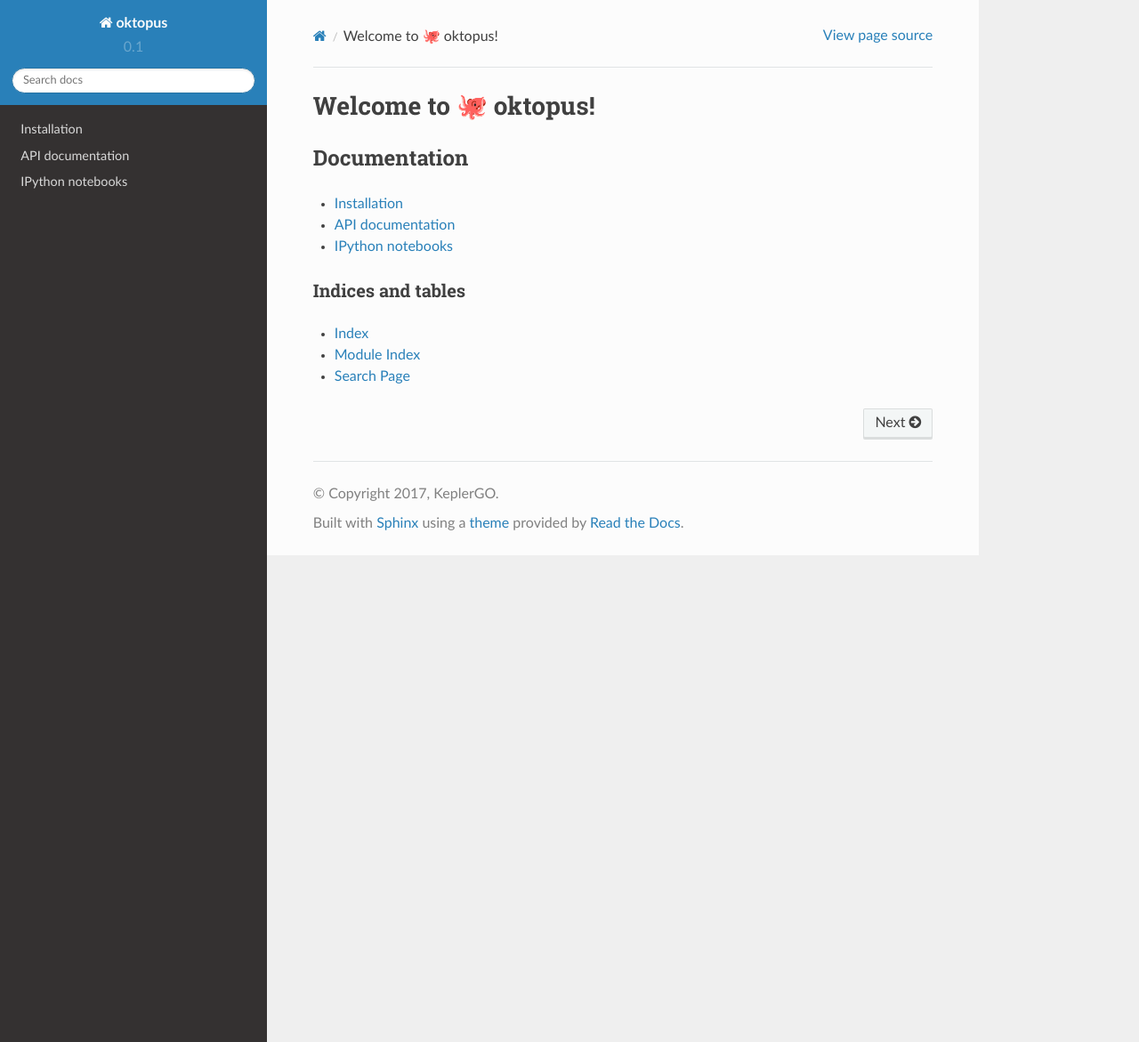
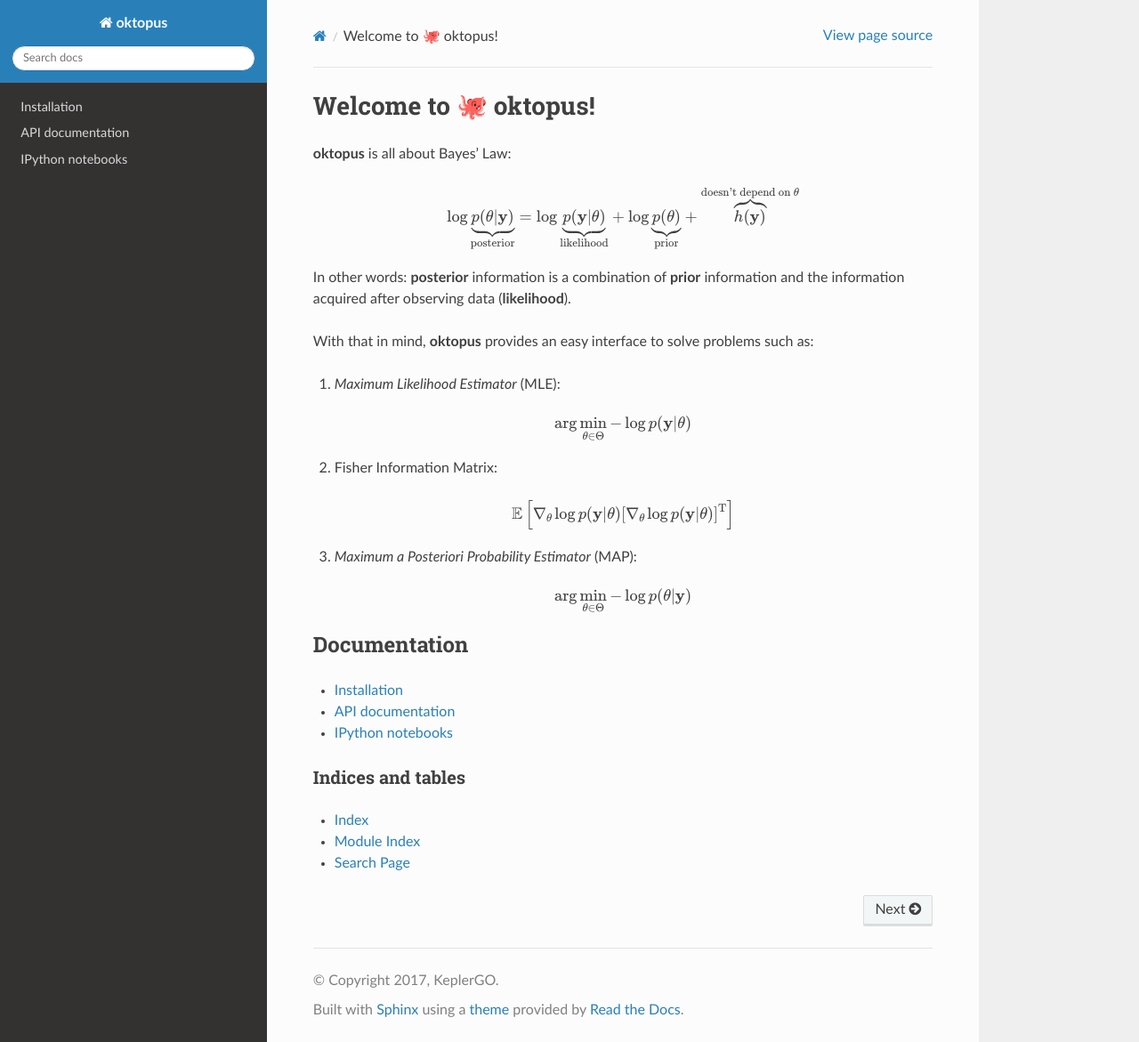
Before and after one commit to KeplerGO/oktopus, a Sphinx documentation site: the page built from docs/source/index.rst, in a window 1280 px wide and 1171 px high. Shown: the whole window at 89% size. Built offline with Sphinx 7.4.7 and the Read the Docs theme 2.0.0, drawn with Linux system fonts in a browser that asks for light colours; pages that are not in the unit, such as notebooks, are missing from menus.

Commit message:
add introductory documentation

```diff
--- a/docs/source/conf.py
+++ b/docs/source/conf.py
@@ -66,9 +66,9 @@
 # built documents.
 #
 # The short X.Y version.
-version = '0.1'
+#version = '0.1'
 # The full version, including alpha/beta/rc tags.
-release = '0.1'
+#release = '0.1'
 
 # The language for content autogenerated by Sphinx. Refer to documentation
 # for a list of supported languages.
--- a/docs/source/index.rst
+++ b/docs/source/index.rst
@@ -6,6 +6,34 @@
 ======================
 Welcome to 🐙 oktopus!
 ======================
+
+**oktopus** is all about Bayes' Law:
+
+.. math::
+
+     \log \underbrace{p(\theta | \mathbf{y})}_\text{posterior} = \log \underbrace{p(\mathbf{y} | \theta)}_\text{likelihood} + \log \underbrace{p(\theta)}_\text{prior} + \overbrace{h(\mathbf{y})}^\text{doesn't depend on $\theta$}
+
+In other words: **posterior** information is a combination of **prior** information and the information acquired after observing data (**likelihood**).
+
+With that in mind, **oktopus** provides an easy interface to solve problems such as:
+
+1. *Maximum Likelihood Estimator* (MLE):
+
+.. math::
+
+    \arg \min_{\theta \in \Theta} - \log p(\mathbf{y} | \theta)
+
+2. Fisher Information Matrix:
+
+.. math::
+
+    \mathbb{E}\left[\nabla_\theta\log p(\mathbf{y} | \theta)\left[\nabla_\theta\log p(\mathbf{y} | \theta) \right]^{\textrm{T}}  \right]
+
+3. *Maximum a Posteriori Probability Estimator* (MAP):
+
+.. math::
+
+    \arg \min_{\theta \in \Theta} - \log p(\theta | \mathbf{y})
 
 *************
 Documentation
```
